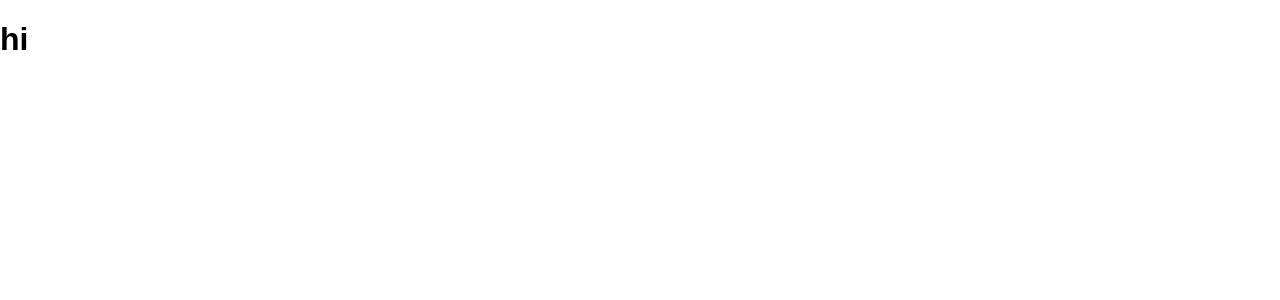
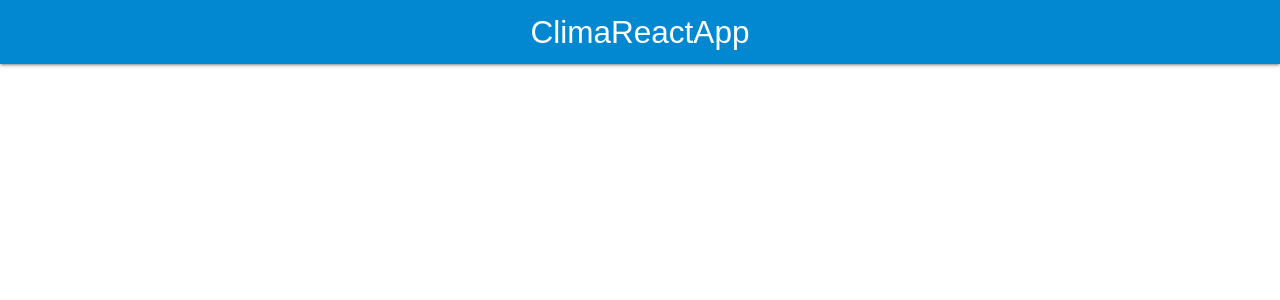
Before and after one commit to johanBautista/clima_react, a React (Create React App) app: page / in a window 1280 px wide. Shown: the top 300 px of the page. Built offline with nearby package versions, Linux system fonts and the light colour scheme.

Commit message:
header component

```diff
--- a/public/index.html
+++ b/public/index.html
@@ -23,6 +23,10 @@
       Learn how to configure a non-root public URL by running `npm run build`.
     -->
     <title>Clima</title>
+    <link
+      rel="stylesheet"
+      href="https://cdnjs.cloudflare.com/ajax/libs/materialize/1.0.0/css/materialize.min.css"
+    />
   </head>
   <body>
     <noscript>You need to enable JavaScript to run this app.</noscript>
@@ -37,5 +41,12 @@
       To begin the development, run `npm start` or `yarn start`.
       To create a production bundle, use `npm run build` or `yarn build`.
     -->
+    <script src="https://cdnjs.cloudflare.com/ajax/libs/materialize/1.0.0-rc.2/js/materialize.min.js"></script>
+    <script>
+      document.addEventListener('DOMContentLoaded', function () {
+        var elementos = document.querySelectorAll('select');
+        M.FormSelect.init(elementos);
+      });
+    </script>
   </body>
 </html>
--- a/src/App.js
+++ b/src/App.js
@@ -1,10 +1,11 @@
-import React from 'react';
+import React, { Fragment } from 'react';
+import Header from './components/Header';
 
 function App() {
   return (
-    <div className="">
-      <h1>hi</h1>
-    </div>
+    <Fragment>
+      <Header titulo="ClimaReactApp" />{' '}
+    </Fragment>
   );
 }
 
--- /dev/null
+++ b/src/components/Header.js
@@ -0,0 +1,15 @@
+import React from 'react';
+
+const Header = ({ titulo }) => {
+  return (
+    <nav>
+      <div className="nav-wrapper light-blue darken-2">
+        <a href="#!" className="brand-logo">
+          {titulo}
+        </a>
+      </div>
+    </nav>
+  );
+};
+
+export default Header;
```
